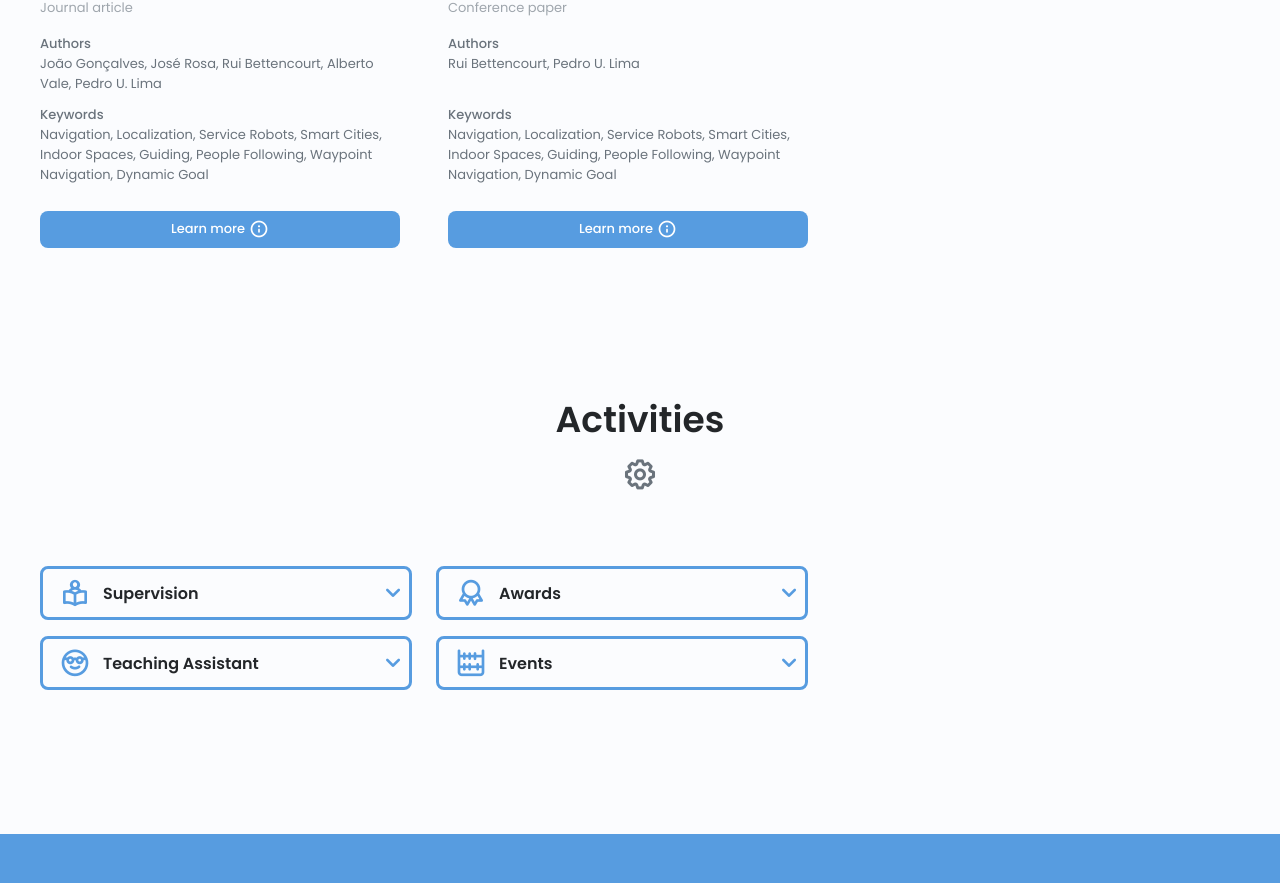
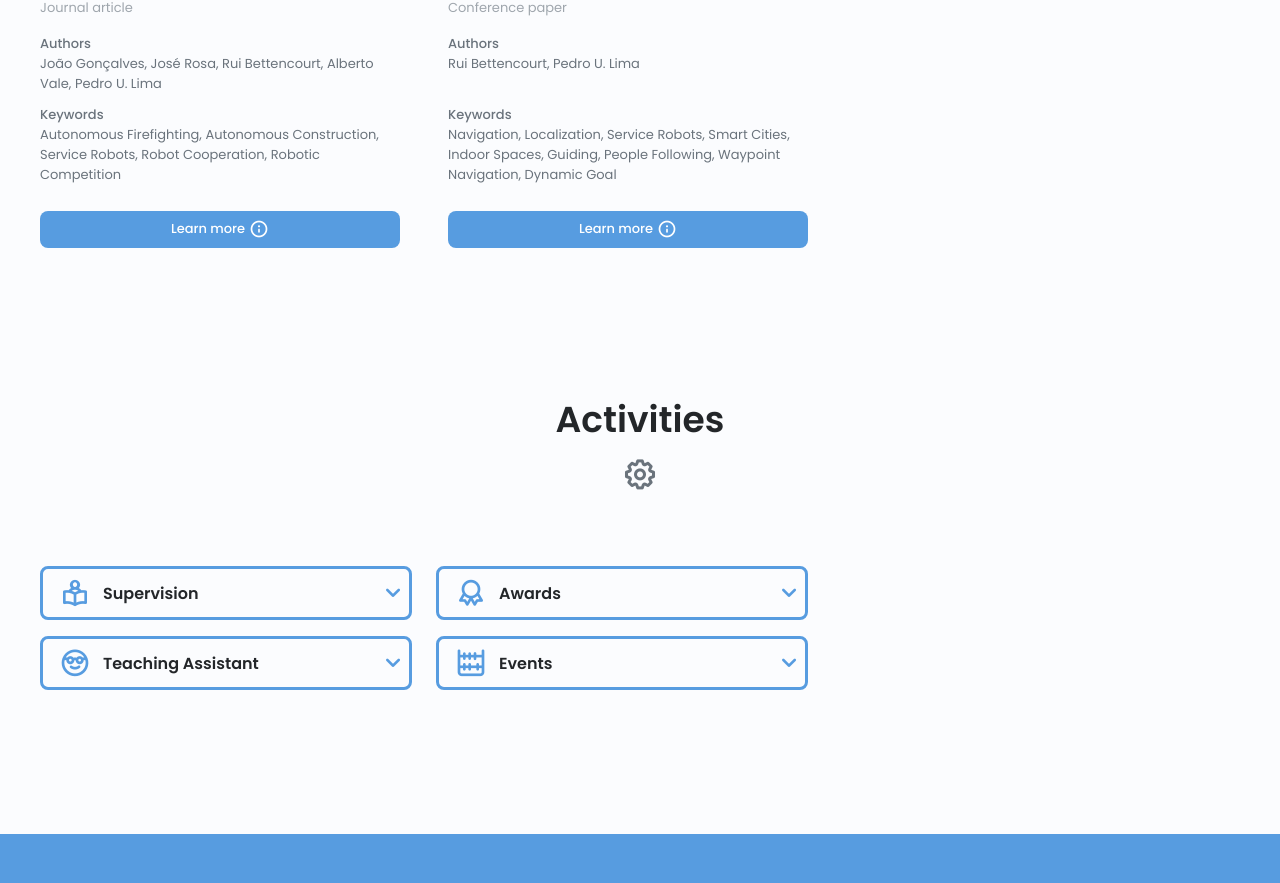
Before and after one commit to rodrigo-serra/ruiwebsite, a React (Create React App) app: page / in a window 1280 px wide. Shown: the part 3176-4059 px from the top of the page. Built offline with nearby package versions, Linux system fonts and the light colour scheme.

Commit message:
Updated keywords on the 1st publication

```diff
--- a/src/Components/Sections/Publications/Publications.js
+++ b/src/Components/Sections/Publications/Publications.js
@@ -60,7 +60,7 @@ export default function Publications() {
 
                         <div className="publicications__info-keywords">
                             <p className="publications__keywords">Keywords</p>
-                            <p className="publications__keywords-text">Navigation, Localization, Service Robots, Smart Cities, Indoor Spaces, Guiding, People Following, Waypoint Navigation, Dynamic Goal</p>
+                            <p className="publications__keywords-text">Autonomous Firefighting, Autonomous Construction, Service Robots, Robot Cooperation, Robotic Competition</p>
                         </div>
 
                         <a href="https://ieeexplore.ieee.org/document/9429771" target="_blank" rel="noreferrer" className="button2 button--flex2">
```
